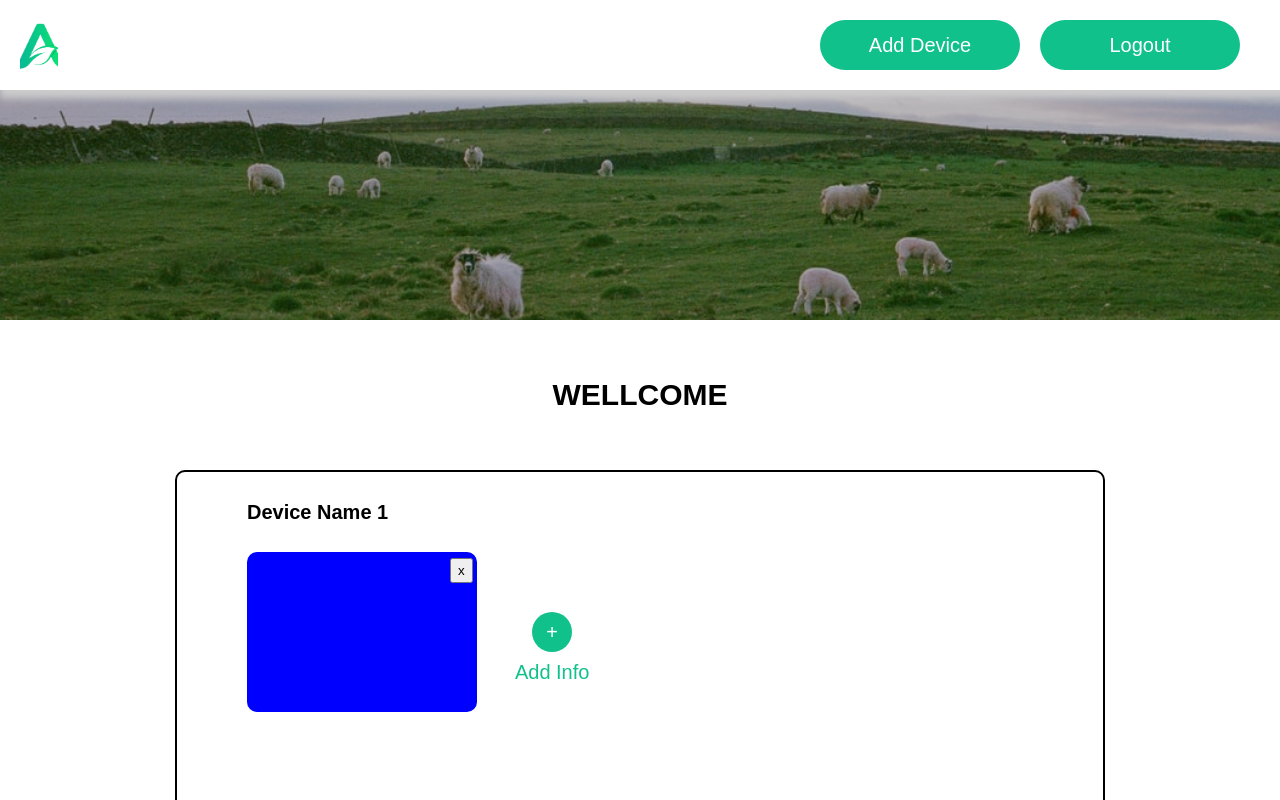
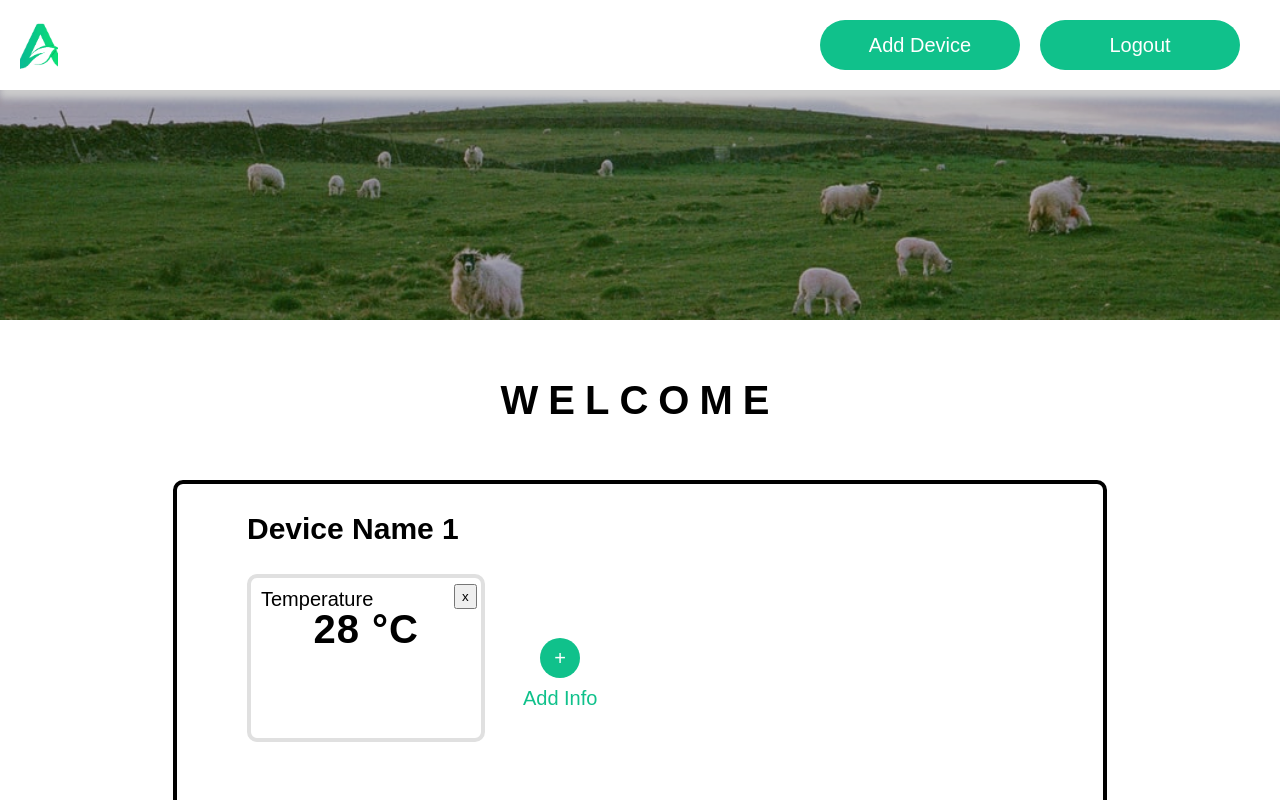
Before and after one commit to DeathSy/thai-agriculture-frontned, a React (Create React App) app: page /home in a window 1280 px wide. Built offline with nearby package versions, Linux system fonts and the light colour scheme.

Commit message:
EDIT css

```diff
--- a/src/components/Content/index.js
+++ b/src/components/Content/index.js
@@ -13,11 +13,12 @@ const Container = styled.div`
   padding-top: 3rem;
   background-color: #fff;
 
-
   h1 {
     font-weight: 600;
-    font-size: 1.5rem;
+    font-size: 2rem;
     padding-bottom: 3rem;
+    font-family: 'Cabin', sans-serif;
+    letter-spacing:10px;
   }
 `
 const AddDevice = styled.div`
@@ -27,10 +28,10 @@ const AddDevice = styled.div`
   border-radius: 10px;
   padding-top: 1.5rem;
   padding-left: 1.5rem;
-  border:2px solid black;
+  border:4px solid black;
   margin-bottom:3rem;
   h2 {
-    font-size: 1rem;
+    font-size: 1.5rem;
     font-weight: 550;
     padding-bottom: 1.5rem;
     margin-left: 2rem;
@@ -46,11 +47,21 @@ const WrapperBox = styled.div`
 const Box = styled.div`
   width: 18vw;
   height: 20vh;
-  background-color: blue;
+  border:4px solid #e0e0e0;
   border-radius: 10px;
   margin-bottom: 1.5rem;
   margin-left: 2rem;
   margin-right: 1.5rem;
+  h1{
+    letter-spacing:1px;
+    display:flex;
+    justify-content:center;
+
+  }
+  p{
+    margin-top:-1rem;
+    margin-left:0.5rem;
+  }
 `
 const Close = styled.div`
   width: 98%;
@@ -67,7 +78,7 @@ function Content () {
   return (
     <>
       <Container>
-        <h1>WELLCOME</h1>
+        <h1>WELCOME</h1>
         <AddDevice>
           <h2>Device Name 1</h2>
           <WrapperBox>
@@ -80,6 +91,8 @@ function Content () {
                       x
                     </button>
                   </Close>
+                  <p>Temperature</p>
+                  <h1>28 °C</h1>
                 </Box>
                 )}
             <AddInfo />
```
